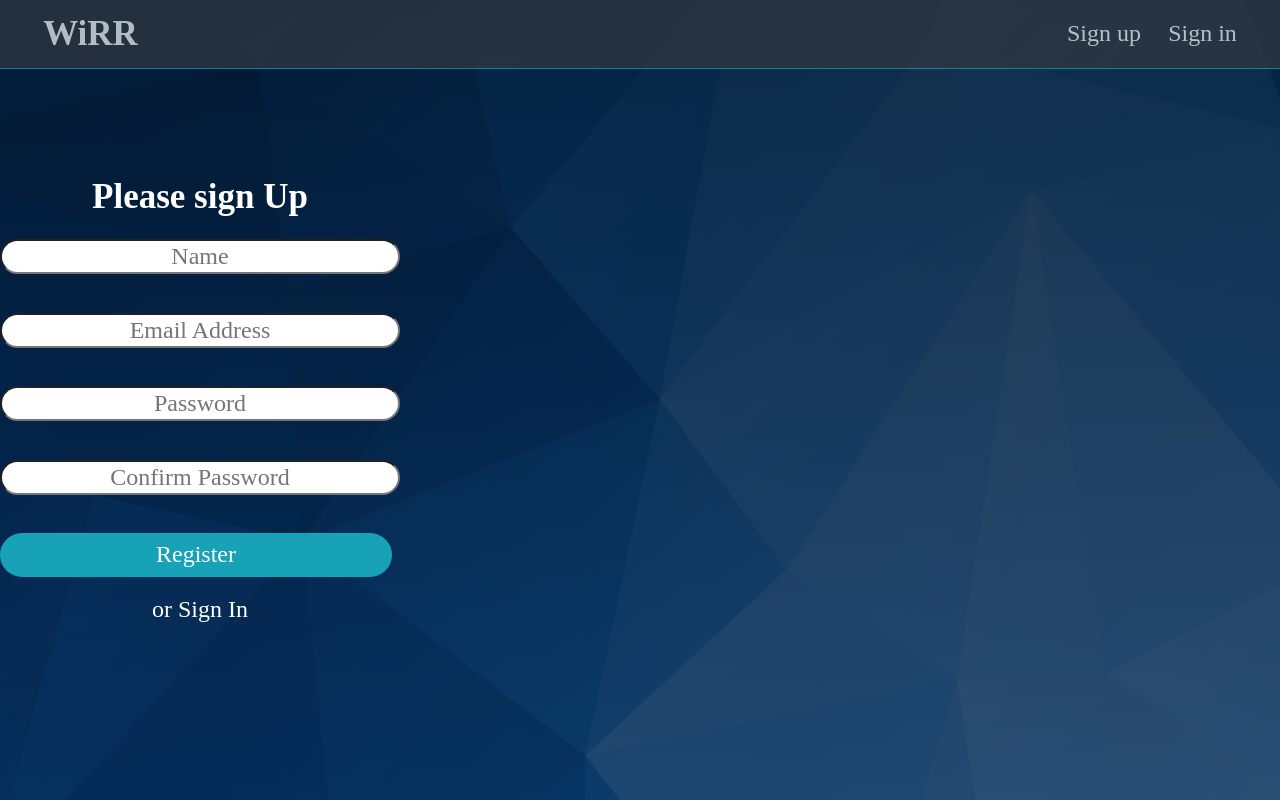
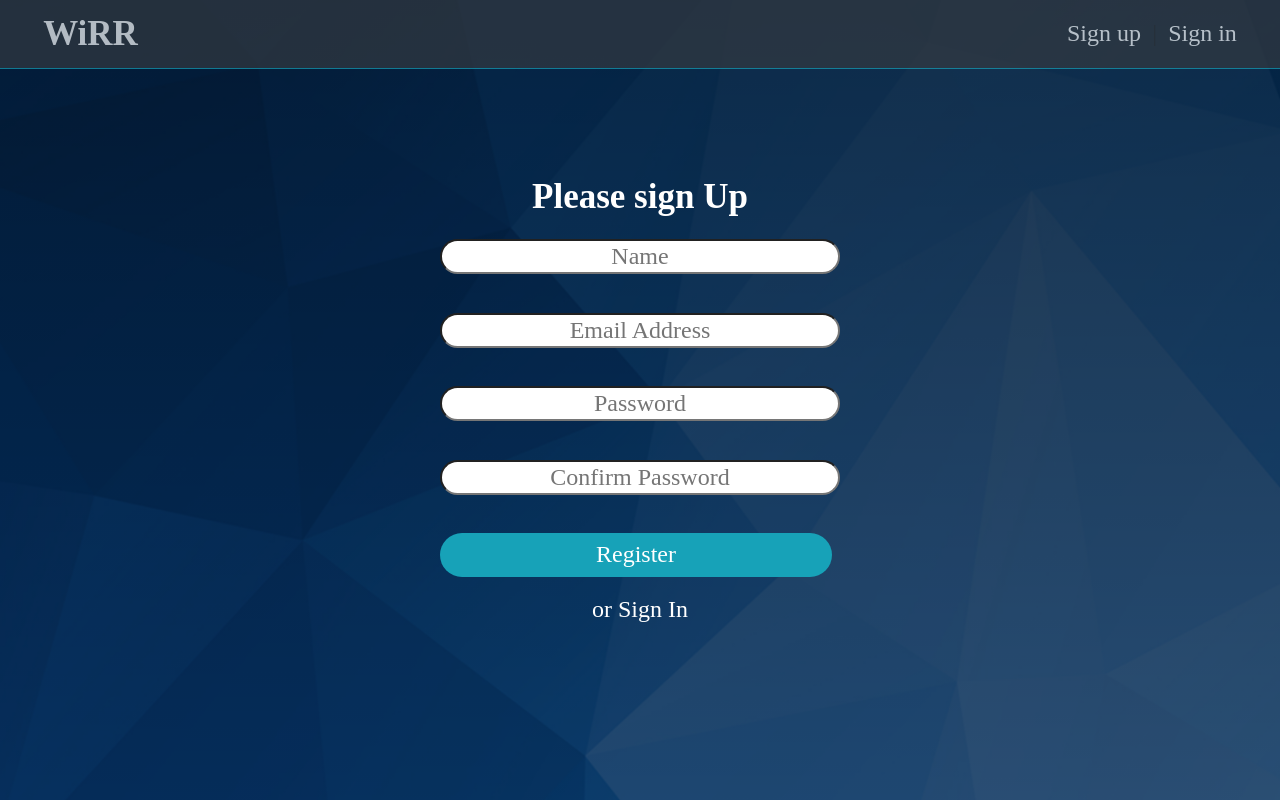
Before and after one commit to michaeltorres1/WiRR, a React (Create React App) app in the folder client/: page /register in a window 1280 px wide. Built offline with nearby package versions, Linux system fonts and the light colour scheme; no server answers; a web font is replaced by a local one.

Commit message:
finalize CSS for splash page and show page

```diff
--- a/client/src/components/auth/Login.js
+++ b/client/src/components/auth/Login.js
@@ -34,7 +34,6 @@ const Login = ({ login, isAuthenticated }) => {
 
   return (
     <section className="landing">
-      <div className="dark-overlay">
         <div className="landing-inner">
           <h1>Please sign in</h1>
           <Alert />
@@ -64,7 +63,6 @@ const Login = ({ login, isAuthenticated }) => {
             <p> or <Link to="/register" className="signup-or-signin">Sign Up</Link></p>
           </form>
           </div>
-        </div>
     </section>
   );
 };
--- a/client/src/components/auth/Register.js
+++ b/client/src/components/auth/Register.js
@@ -37,7 +37,6 @@ const Register = ({ setAlert, register, isAuthenticated }) => {
 
   return (
     <section className="landing">
-      <div className="dark-overlay">
         <div className="landing-inner">
           <h1> Please sign Up</h1>
           <Alert />
@@ -86,7 +85,6 @@ const Register = ({ setAlert, register, isAuthenticated }) => {
           </form>
           <p> or <Link to="/login" className="signup-or-signin">Sign In</Link></p>
         </div>
-      </div>
     </section>
   );
 };
--- a/client/src/stylesheets/app.css
+++ b/client/src/stylesheets/app.css
@@ -175,7 +175,6 @@ button:focus {
 
 .landing {
   position: relative;
-  /* background: url('./img/dark-data.jpg') no-repeat center center/cover; */
   height: 100vh;
 }
 
@@ -257,6 +256,11 @@ button:focus {
 
 .searchResult-snippet, .searchResult-link {
   color: white;
+}
+
+.container {
+  display: flex;
+  justify-content: center;
 }
 
 /* different viewport support */
--- a/client/src/stylesheets/article_show.css
+++ b/client/src/stylesheets/article_show.css
@@ -20,6 +20,7 @@
     display: flex;
     flex-direction: row;
     justify-content: space-between;
+    flex-wrap: wrap;
     align-content: center;
 }
 
@@ -59,6 +60,10 @@
     margin-left: 40px;
 }
 
+.content-left {
+    max-width: 700px;
+}
+
 .divider {
     margin: 15px 0px 15px 0px;
 }
```
